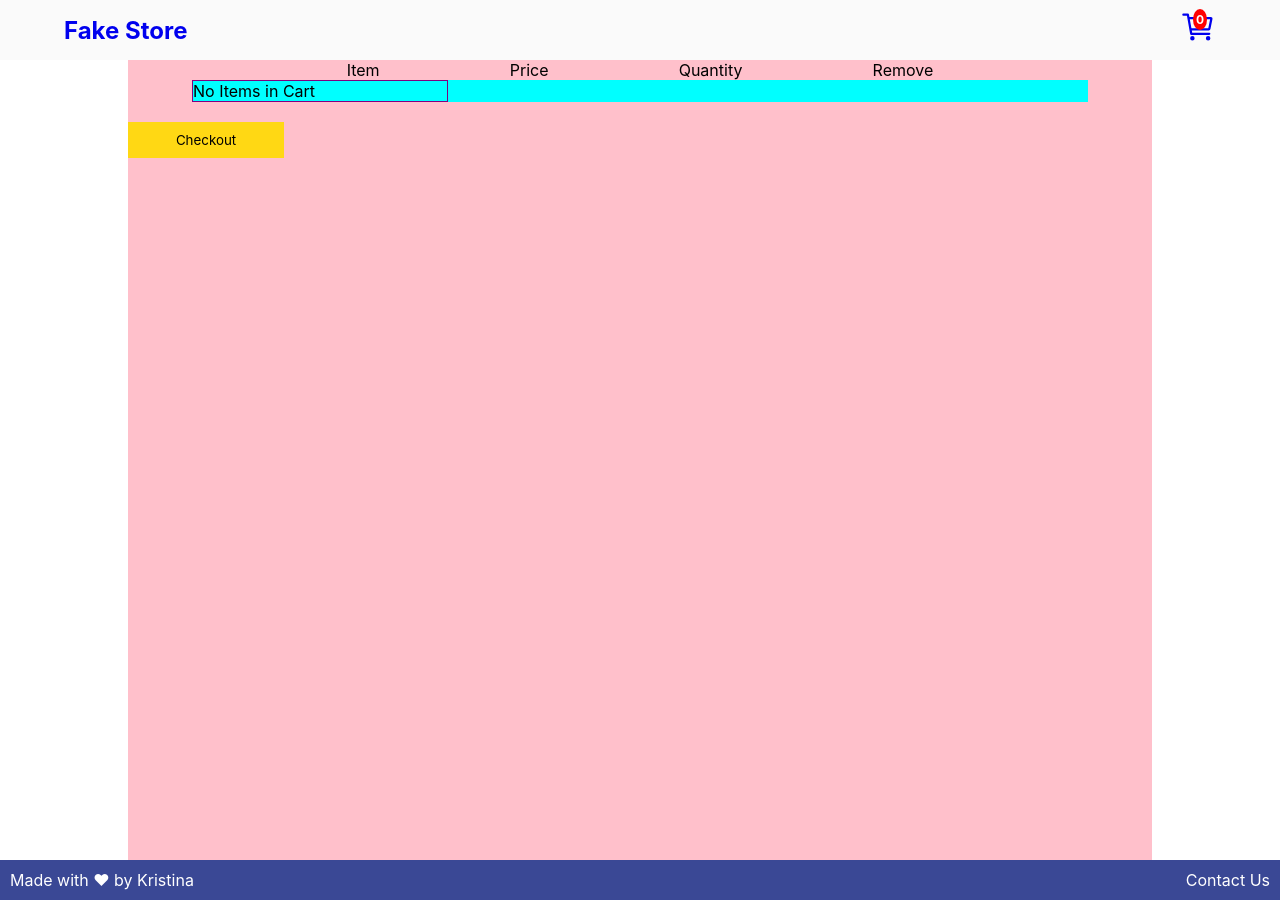
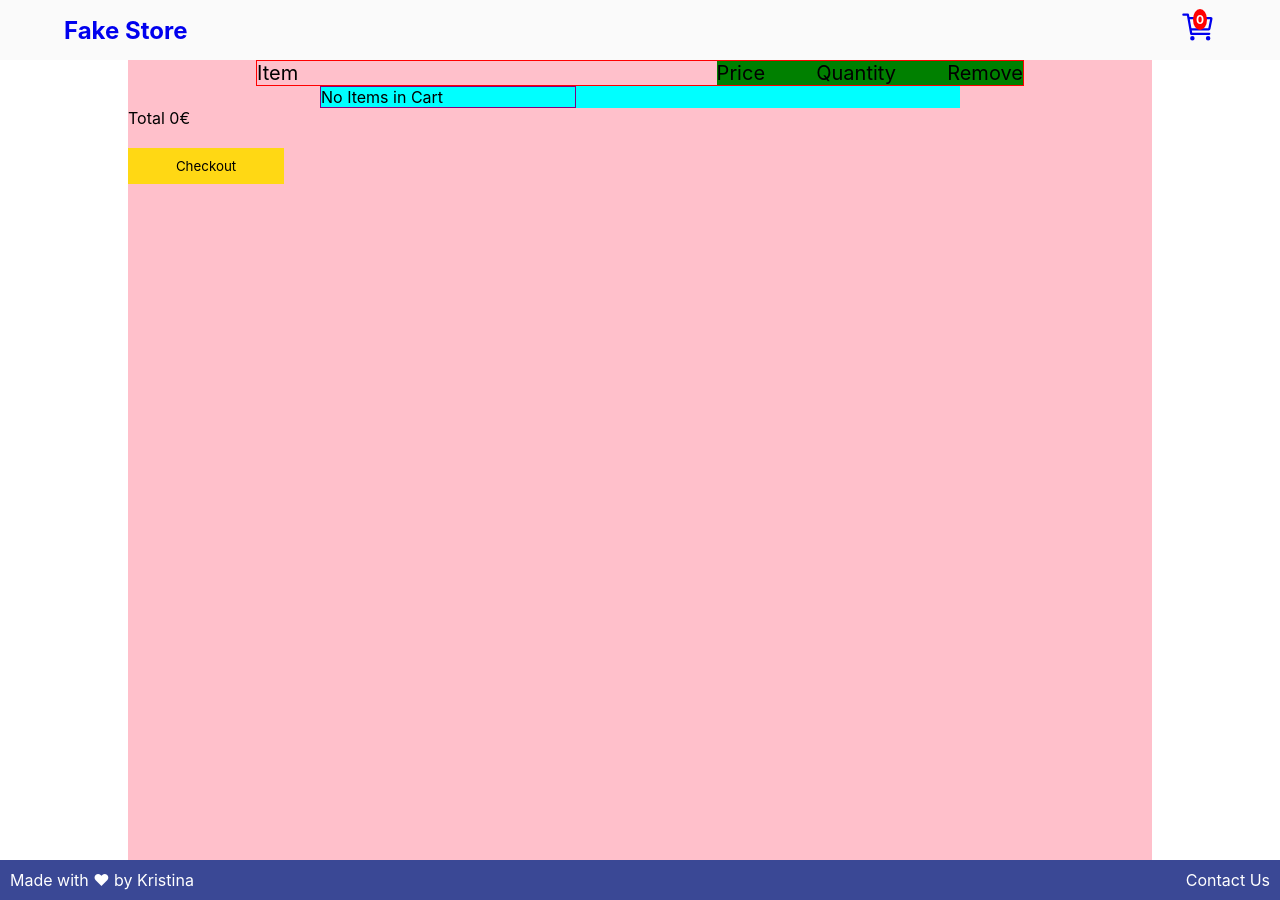
Before and after one commit to d3viniti/unit5FakeStore, a React (Vite) app: page /checkout in a window 1280 px wide. Built offline with nearby package versions, Linux system fonts and the light colour scheme.

Commit message:
created total feature and rendered on page

```diff
--- a/src/components/CartItem/CartItem.css
+++ b/src/components/CartItem/CartItem.css
@@ -1,10 +1,26 @@
 .cart-item-container{
-    background-color: pink;
+    background-color: lavender;
 }
 
 .cart-item{
     display: flex;
     flex-direction: row;
+    justify-content: space-around;
+    align-items: center;
+
+    margin: 0 auto;
+    width: 60vw;
+}
+
+.img-title{
+    display: flex;
+    align-items: center;
+    font-size: 1em;
+}
+
+.price-quant-remove-data{
+    display: flex;
+    width: 50%;
     justify-content: space-between;
 }
 
@@ -19,4 +35,5 @@ p{
 
 .trash-icon{
     cursor: pointer;
+    font-size: 1.75em;
 }
--- a/src/components/CartItem/CartItem.jsx
+++ b/src/components/CartItem/CartItem.jsx
@@ -17,11 +17,15 @@ export default function CartItem({product}) {
 
     return (
     <div className='cart-item'>
+          <div className="img-title">
             <img src={product?.image}/>
             <p className='title'>{product?.title}</p>
+          </div>
+          <div className="price-quant-remove-data">
             <p className='price'>{product?.price + '€'}</p>
             <p className='quantity'>1</p>
             {<BsTrash className="trash-icon" onClick={()=>removeProduct(product.id)}/>}
+          </div>
     </div>
   )
 }
--- a/src/components/ProductCard/ProductCard.css
+++ b/src/components/ProductCard/ProductCard.css
@@ -10,7 +10,7 @@
     text-align: left;
     border-radius: 8px;
     position: relative;
-    background-color: midnightblue;
+    /* background-color: midnightblue; */
 }
 
 .product-card img{
--- a/src/pages/CheckoutPage/CheckoutPage.jsx
+++ b/src/pages/CheckoutPage/CheckoutPage.jsx
@@ -1,4 +1,4 @@
-import React, {useContext} from 'react'
+import React, {useContext, useState, useEffect} from 'react'
 import './CheckoutPage.css'
 import { CartContext } from '../../contexts/CartContext/CartContext';
 import CartItem from '../../components/CartItem/CartItem';
@@ -10,13 +10,47 @@ function CheckoutPage() {
    //we need to access the global context
   //NOTE: use { } NOT []
   const {cartItems} = useContext(CartContext);
+
+  //create state for for cart total
+  //assign it to useEffect
+  const [cartTotal, setCartTotal] = useState([])
+
+
+  useEffect(
+    //total needs to be calculated every time theres is a change in CartTotal
+    ()=>{
+      let total = 0;
+      for(let i=0; i < cartItems.length; i++){
+        total += cartItems[i].price;
+      }
+      console.log(total);
+      setCartTotal(total);
+    }, [] //initialize total when page loads
+  )
+
+  useEffect(
+    //total needs to be calculated every time theres is a change in CartTotal
+    ()=>{
+      let total = 0;
+      for(let i=0; i < cartItems.length; i++){
+        total += cartItems[i].price;
+      }
+      console.log(total);
+      setCartTotal(total);
+    }, [cartItems] //initialize total when there is a change in CartItems
+  )
+
   return (
     <div className="cart-container">
     <div className="cart-headings">
-      <p>Item</p>
-      <p>Price</p>
-      <p>Quantity</p>
-      <p>Remove</p>
+      <div className='item-heading'>
+        <p>Item</p>
+      </div>
+      <div className='price-quant-remove'>
+        <p>Price</p>
+        <p>Quantity</p>
+        <p>Remove</p>
+      </div>
     </div>
     <div className="cart-items-container">
       <div className="cart-items">
@@ -30,6 +64,7 @@ function CheckoutPage() {
         }
         </div>
       </div>
+      <p>Total {cartTotal}€</p>
       <button >Checkout</button>
     </div>
   )
--- a/src/pages/CheckoutPage/Checkoutpage.css
+++ b/src/pages/CheckoutPage/Checkoutpage.css
@@ -9,16 +9,25 @@
 
 .cart-headings{
     display: flex;
-    justify-content: space-around;
-    width: 70%;
+    justify-content: space-between;
+    width: 60vw;
     margin: 0 auto;
+    border: 1px solid red;
+    font-size: 1.25em;
+}
+
+.price-quant-remove{
+    display: flex;
+    justify-content: space-between;
+    width: 40%;
+    background-color: green;
 }
 
 .cart-items-container{
     display: flex;
     flex-direction: column;
 
-    width: 70vw;
+    width: 50vw;
     margin: 0 auto;
     background-color: aqua;
 }
--- a/src/pages/Homepage/Homepage.css
+++ b/src/pages/Homepage/Homepage.css
@@ -3,7 +3,7 @@
     text-align: center;
     padding: 30px 10px;
     background-color: #FAFAFA;
-    background-color: midnightblue;
+    /* background-color: midnightblue; */
 }
 
 .cat-container{
```
